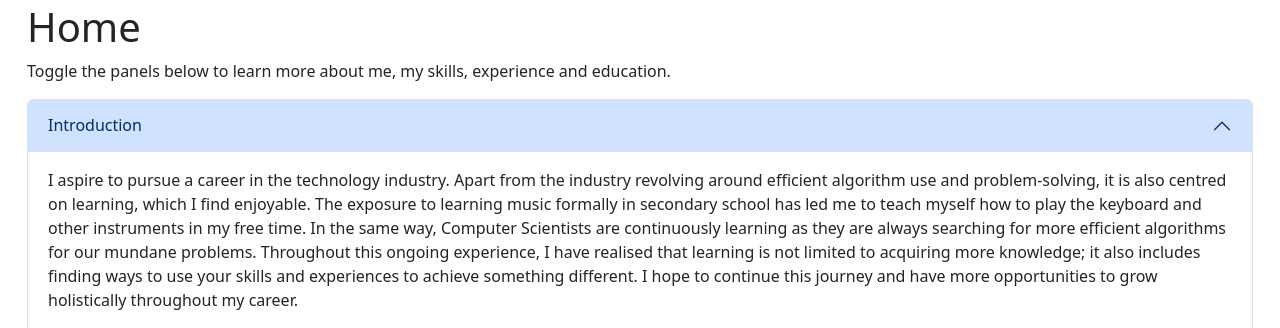
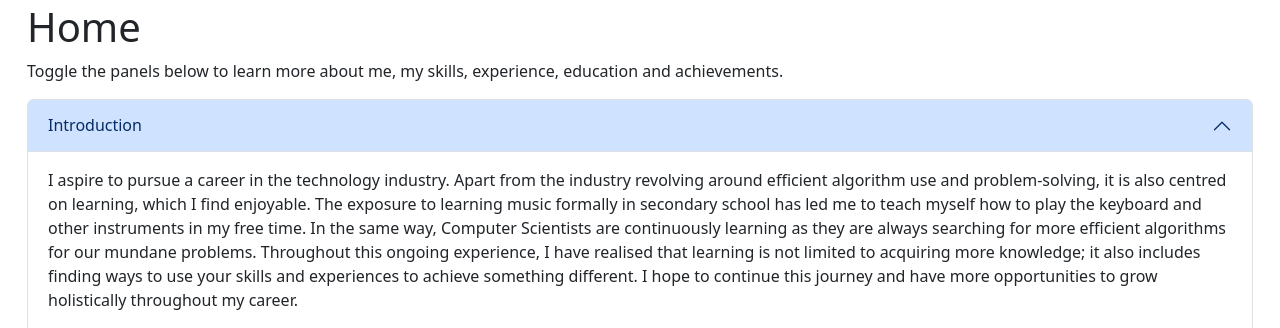
Before and after one commit to nlutala/nlutala-portfolio, a Django app: page / in a window 1280 px wide. Shown: the part 68-396 px from the top of the page. Run offline with Django 5.2, Linux system fonts and the light colour scheme.

Commit message:
Update index.html to include toggling the sections below to look at my achievements as well

```diff
--- a/website/templates/website/index.html
+++ b/website/templates/website/index.html
@@ -35,7 +35,10 @@
   </nav>
   <div class="container-fluid">
     <h1>Home</h1>
-    <p>Toggle the panels below to learn more about me, my skills, experience and education.</p>
+    <p>
+      Toggle the panels below to learn more about me, my skills, experience,
+      education and achievements.
+    </p>
     <div class="accordion" id="accordionPanelsStayOpenExample">
       <div class="accordion-item">
         <h2 class="accordion-header">
```
